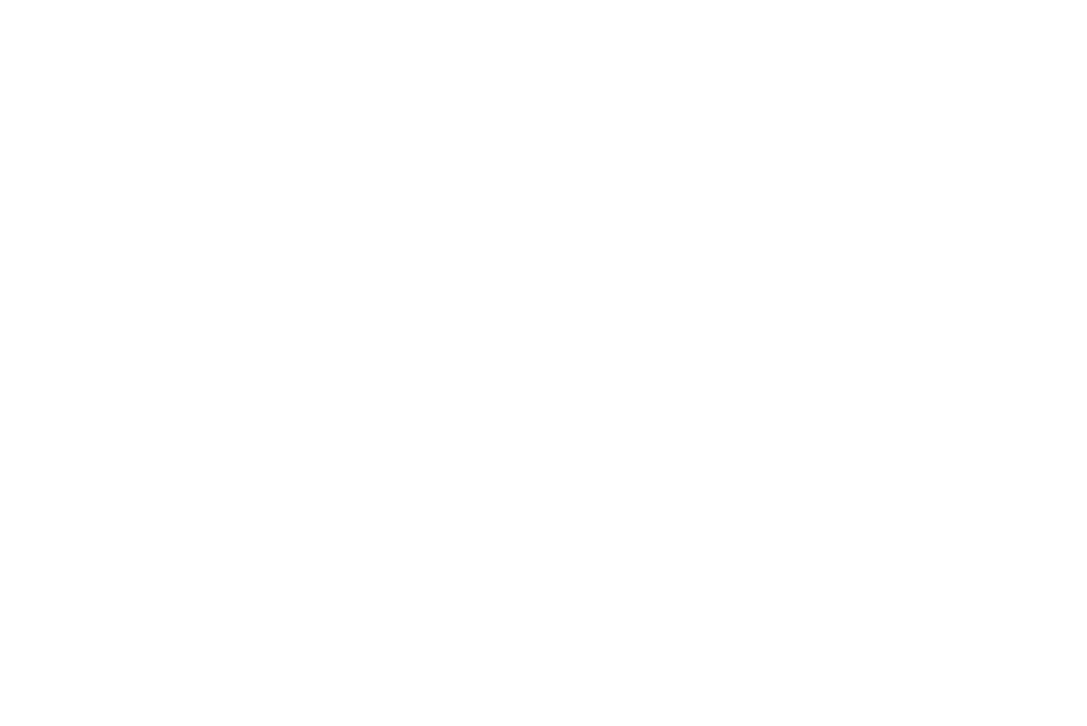
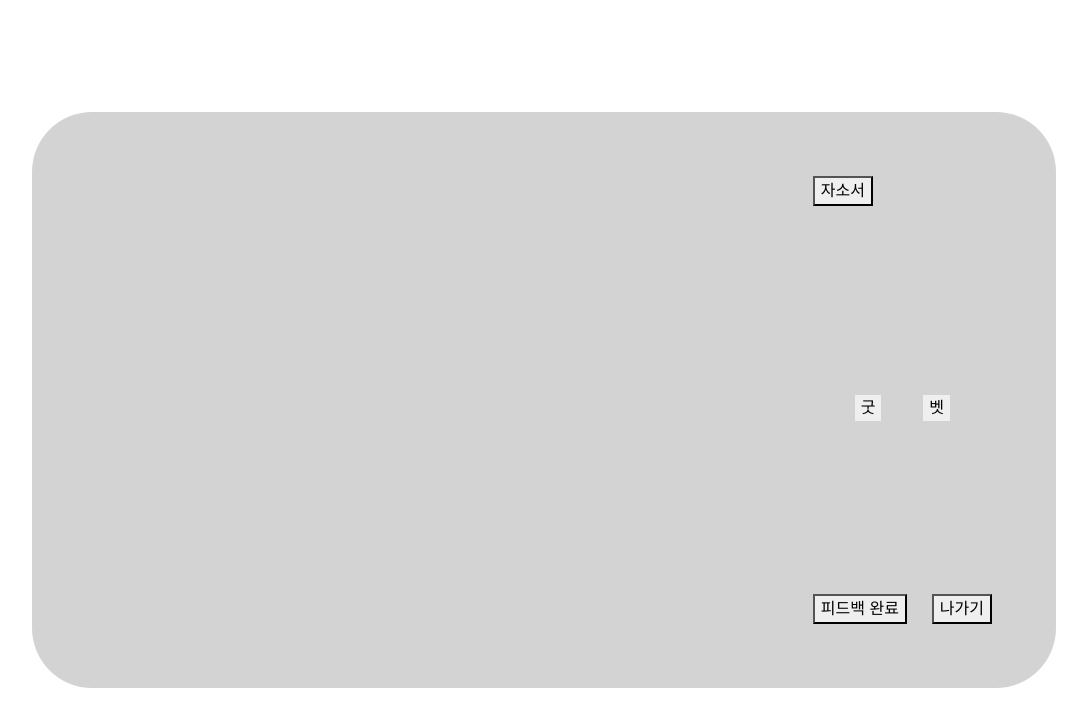
Before and after one commit to GaSuWang/Viewdle, a Vue app in the folder FE/: page /fb-room in a window 1280 px wide. Before the commit this address had no page. Shown: the top 726 px of the page, without its empty margins (96-1183 px from the left). Built offline with nearby package versions, Linux system fonts and the light colour scheme.

Commit message:
chore: 피드백실 화면 구성 studyroom feedbackarea 피드백 목록이 일정 수준 이상 쌓이면 길이는 늘어나지 않고 overflow 된 것이 스크롤로 이동하도록 구현했는데, 다시 보니깐 안되어 있음. 내일 이거 수정할 것

```diff
--- a/FE/src/router/index.js
+++ b/FE/src/router/index.js
@@ -85,11 +85,14 @@
   //   name: 'er-room-ez',
   //   component: () => import(/* webpackPrefetch:true */ '@/views/')
   // },
-  // {
-  //   path: '/feedback-room',
-  //   name: 'feedback-room',
-  //   component: () => import(/* webpackPrefetch:true */ '@/views/')
-  // },
+  {
+    path: "/fb-room",
+    name: "fb-room",
+    component: () =>
+      import(
+        /* webpackPrefetch:true */ "@/views/StudyRoom/NormalMode/FeedbackView.vue"
+      ),
+  },
   {
     path: "/eecl",
     name: "eecl",
--- a/FE/src/views/StudyRoom/NormalMode/ERView.vue
+++ b/FE/src/views/StudyRoom/NormalMode/ERView.vue
@@ -12,7 +12,7 @@
 
 
       <!-- 유저 기능 구역 -->
-      <div class="ERFeatureARea">
+      <div class="ERRightArea">
         <!-- 상단 -->
         <div class="ERButtonHeader">
           <!-- 면접자 자소서 페이지 열기 버튼 -->
@@ -79,13 +79,13 @@
   const userType = ref("user"); //유저가 일반유저인지, 방장유저인지를 담고 있는 데이터를 여기에 넣어야, 지금은 임시
   function ERtoLBConfirm(userType) {
     if (userType === 'user') {
-      if(confirm('정말 면접 도중에 나가시겠습니까?\n지금까지의 피드백이 면접자에게 제공되지 않고 대기실로 이동합니다.')) {
+      if(confirm('정말 면접 도중에 나가시겠습니까?\n지금까지의 피드백이 면접자에게 제공되지 않고 로비로 이동합니다.')) {
         router.push({name: 'main'})
       }
 
     }
     else if (userType === 'superUser'){
-      if(confirm('정말 면접 도중에 나가시겠습니까?\n지금까지의 피드백이 면접자에게 제공되지 않고 대기실로 이동합니다.')) {
+      if(confirm('정말 면접 도중에 나가시겠습니까?\n지금까지의 피드백이 면접자에게 제공되지 않고 방장 권한 위임 후 로비로 이동합니다.')) {
         // 권한위임 모달 실행
       }
     }
@@ -114,12 +114,11 @@
   justify-content: space-between;
 }
 
-.ERFeatureARea{
+.ERRightArea{
   display: flex;
   flex-direction: column;
   justify-content: space-between;
   width: 20%
-
 }
 
 .button{
--- a/FE/src/views/StudyRoom/NormalMode/FeedbackView.vue
+++ b/FE/src/views/StudyRoom/NormalMode/FeedbackView.vue
@@ -5,6 +5,7 @@
     <!-- 면접자 영상 -->
     <saved-video></saved-video>
     <!-- 우단 -->
+    <div class="FBRightArea">
       <div class="FBButtonHeader">
         <!-- 면접자 자소서 페이지 열기 버튼 -->
         <div class="CLOpen">
@@ -14,28 +15,97 @@
       </div>
       <!-- 피드백 구역 -->
       <feedback-area :videoInfo="videoInfo"></feedback-area>
+      <div class="FBButtonFooter">
+        <!-- 면접 종료 버튼(방장 유저) -->
+        <div class="FBCompleteBtn">
+          <button @click="FBComplete">피드백 완료</button>
+        </div>
+        <!-- 면접에서 나가기 버튼(일반 유저) -->
+        <div v-show="userType === 'user'" class="FBtoLBbtn user">
+          <button @click.prevent="FBtoLBConfirm(userType)">나가기</button>
+        </div>
+        <!-- 면접에서 나가기 버튼(방장 유저) -->
+        <div v-show="userType === 'superUser'" class="FBtoLBbtn superUser">
+          <button @click.prevent="FBtoLBConfirm(userType)">나가기</button>
+        </div>
+      </div>
+    </div>
   </div>
 </template>
 
 <script>
 import FeedbackArea from "@/components/StudyRoom/NormalMode/FeedbackArea.vue";
 import SavedVideo from "@/components/StudyRoom/SavedVideo.vue";
+import {useRouter} from 'vue-router'
+import {ref} from 'vue'
 export default {
   name: "FeedbackView",
   components: { FeedbackArea, SavedVideo },
-  methods:{
-    openEECL(){
-      let route = this.$router.resolve({path:"/eecl"})
-      window.open(route.href)
-    }
+  methods: {
+    openEECL() {
+      let route = this.$router.resolve({ path: "/eecl" });
+      window.open(route.href);
+    },
   },
   setup() {
     const videoInfo = {}; //해당 session의 면접자 영상 정보를 가져와야 함
+    const router = useRouter()
+    const userType = ref('user')
+    function FBComplete(){
+      if(confirm('피드백을 이대로 제출하시겠습니까? 이후에 대기실로 이동합니다.')){
+        router.push('waiting-room')
+      }
+    }
+    function FBtoLBConfirm(userType) {
+      if (userType === 'user') {
+        if(confirm('정말 피드백 수정 도중에 나가시겠습니까?\n지금까지의 피드백이 면접자에게 제공되지 않고 로비로 이동합니다.')) {
+          router.push({name: 'main'})
+        }
+
+      }
+      else if (userType === 'superUser'){
+        if(confirm('정말 피드백 수정 도중에 나가시겠습니까?\n지금까지의 피드백이 면접자에게 제공되지 않고 방장 권한 위임 후 로비로 이동합니다.')) {
+          // 권한위임 모달 실행
+        }
+      }
+    }
     return {
+      userType,
       videoInfo,
+      FBComplete,
+      FBtoLBConfirm,
     };
   },
 };
 </script>
 
-<style></style>
+<style scoped>
+.FeedbackView {
+  position: absolute;
+  width: 80vw;
+  aspect-ratio: 16/9;
+  top: 50%;
+  left: 50%;
+  transform: translate(-50%, -50%);
+  background-color: lightgrey;
+  border-radius: 60px;
+  padding: 5%;
+  display: flex;
+  flex-direction: row;
+  justify-content: space-between;
+}
+
+.FBRightArea {
+  display: flex;
+  flex-direction: column;
+  justify-content: space-between;
+  width: 20%;
+  height: 100%;
+}
+
+.FBButtonFooter{
+  display: flex;
+  flex-direction: row;
+  justify-content: space-between;
+}
+</style>
```
Also changed, not shown: FE/src/components/StudyRoom/CLSelectModal.vue (deleted, +0 -17 lines), FE/src/components/StudyRoom/CameraSelectModal.vue (deleted, +0 -16 lines), FE/src/components/StudyRoom/MicSelectModal.vue (deleted, +0 -16 lines), FE/src/components/StudyRoom/NormalMode/FeedbackArea.vue (line endings or trailing spaces). Lines whose indentation alone changed are shown as unchanged.
